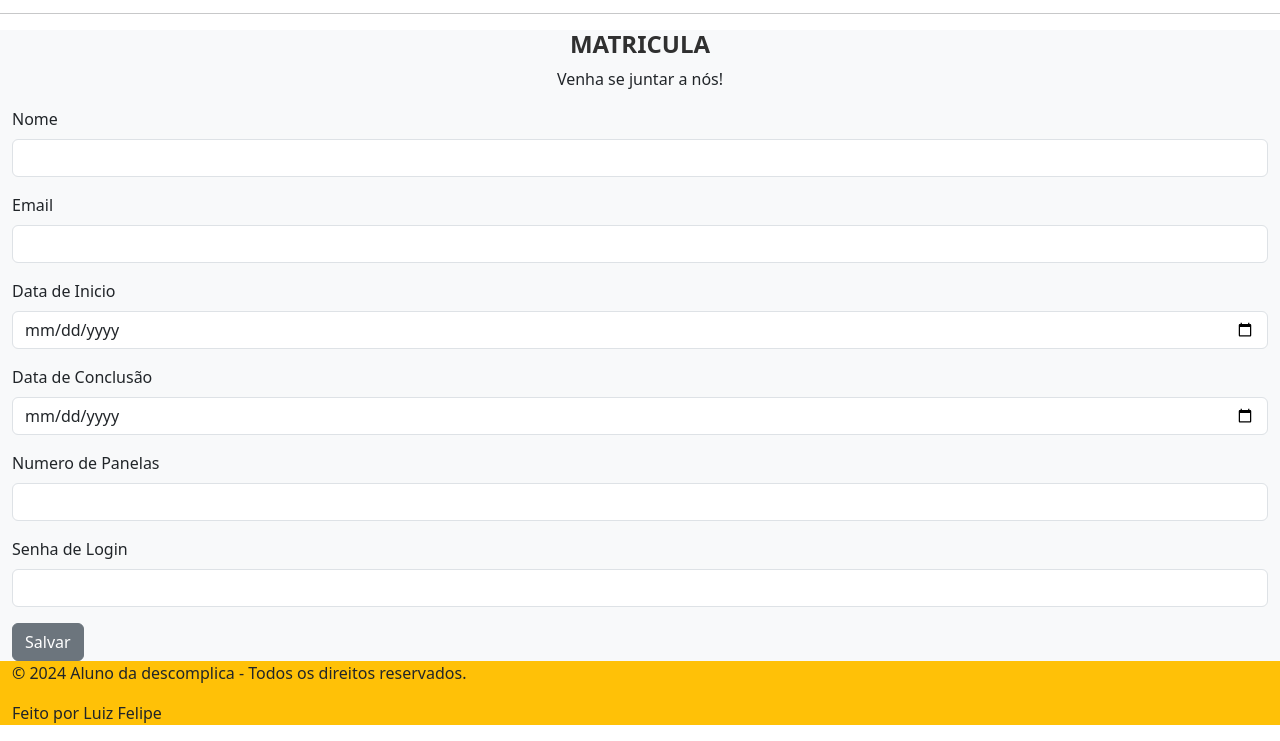
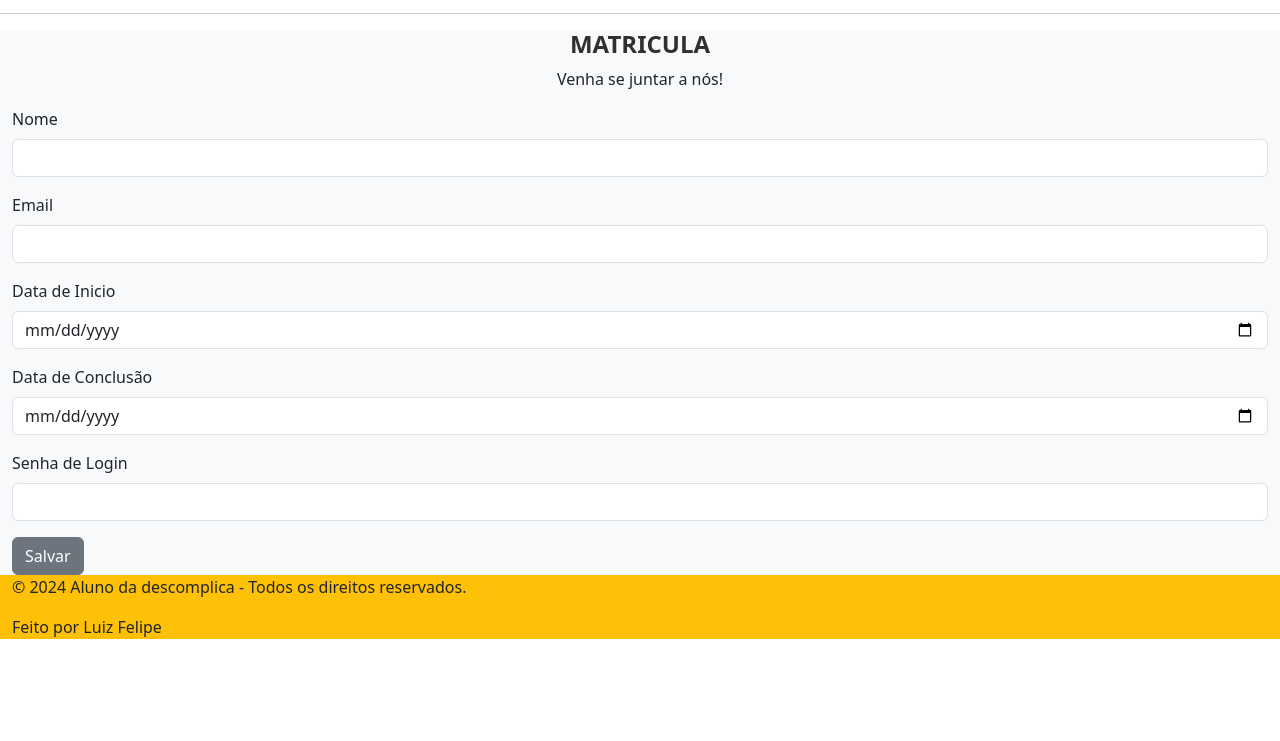
Before and after one commit to Luizf16/Cozinha-feliz, a plain HTML site: page index.html in a window 1280 px wide. Shown: the part 1017-1758 px from the top of the page. After the commit the page ends 1672 px from the top, so only its background shows below. Drawn offline with nearby package versions, Linux system fonts and the light colour scheme.

Commit message:
retirando uma parte do formulario

```diff
--- a/index.html
+++ b/index.html
@@ -164,12 +164,6 @@
         </div>
 
         <div class="mb-3">
-        <label class="form-label" for="panelas">Numero de Panelas
-
-        </label>
-        <input type="number" class="form-control" name="numeroPanelas" id="panelas">
-        </div>
-        <div class="mb-3">
         <label class="form-label" for="senha">Senha de Login
 
         </label>
```
